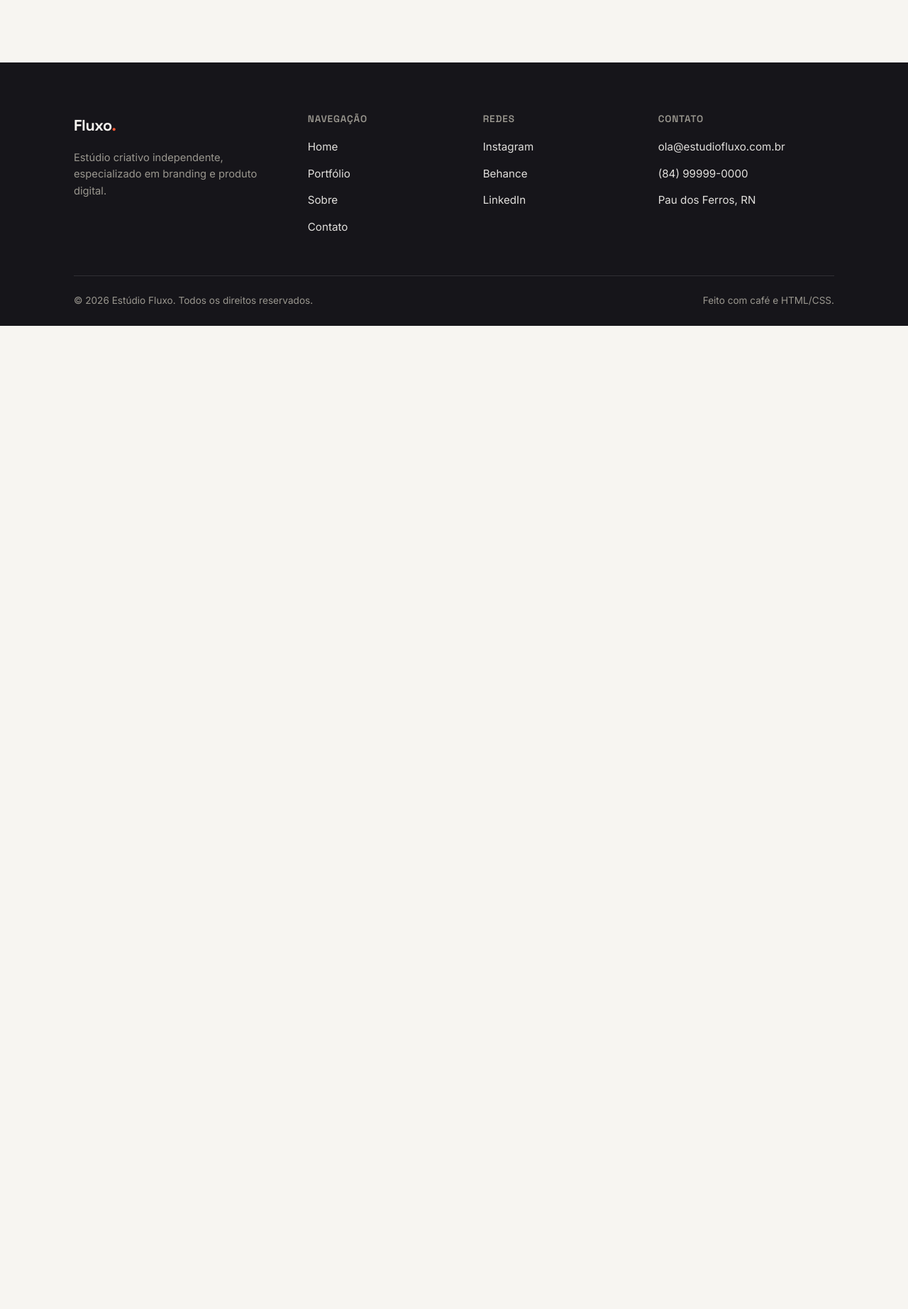
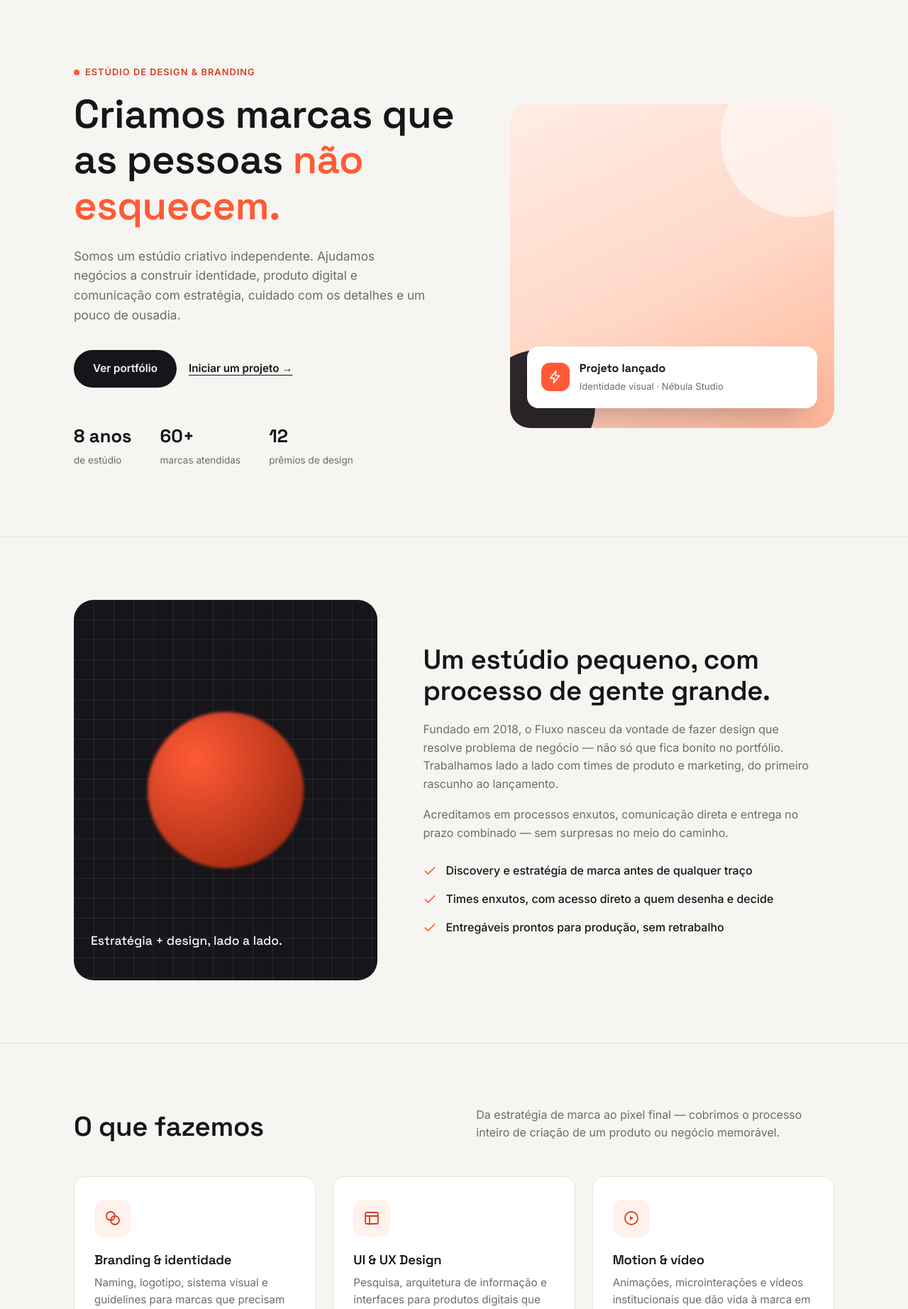
Before and after one commit to brendhabarbosa/atv-estudio-fluxo, a Django app: page / in a window 1280 px wide. Shown: the part 93-1937 px from the top of the page at 71% size. Before the commit the page ends 552 px from the top, so only its background shows below. Run offline with Django 5.2, Linux system fonts and the light colour scheme.

Commit message:
fix: correcao de erro de digitacao

```diff
--- a/estudio/templates/estudio/index.html
+++ b/estudio/templates/estudio/index.html
@@ -1,6 +1,6 @@
 {%extends "base.html" %}
 
-{%block context %}
+{%block content %}
 <section class="hero">
       <div class="container hero-inner">
         <div class="hero-text">
@@ -13,7 +13,7 @@
           </p>
 
           <div class="hero-actions">
-            <a class="btn btn-primary" href="portfolio.html">Ver portfólio</a>
+            <a class="btn btn-primary" href="{% url 'portfolio' %}">Ver portfólio</a>
             <a class="btn btn-ghost" href="#contato">Iniciar um projeto →</a>
           </div>
 
@@ -143,11 +143,11 @@
       <div class="container">
         <div class="section-head">
           <h2>Trabalhos em destaque</h2>
-          <a class="btn-ghost" href="portfolio.html">Ver todos os projetos →</a>
+          <a class="btn-ghost" href="{% url 'portfolio'%}">Ver todos os projetos →</a>
         </div>
 
         <div class="work-grid">
-          <a class="project-card" href="portfolio.html">
+          <a class="project-card" href="{% url 'portfolio'%}">
             <div class="project-cover cover-1"><span>NB</span></div>
             <div class="project-body">
               <span class="project-tag">Branding</span>
@@ -156,7 +156,7 @@
             </div>
           </a>
 
-          <a class="project-card" href="portfolio.html">
+          <a class="project-card" href="{% url 'portfolio'%}">
             <div class="project-cover cover-4"><span>OR</span></div>
             <div class="project-body">
               <span class="project-tag">Produto digital</span>
@@ -165,7 +165,7 @@
             </div>
           </a>
 
-          <a class="project-card" href="portfolio.html">
+          <a class="project-card" href="{% url 'portfolio'%}">
             <div class="project-cover cover-5"><span>RA</span></div>
             <div class="project-body">
               <span class="project-tag">Editorial</span>
@@ -185,7 +185,7 @@
             <p>Conte um pouco sobre o seu projeto — a gente responde em até 2 dias úteis com os próximos passos.</p>
             <div class="cta-actions">
               <a class="btn btn-on-dark" href="mailto:ola@estudiofluxo.com.br">Enviar um e-mail</a>
-              <a class="btn btn-outline" style="border-color:#f7f5f1;color:#f7f5f1" href="portfolio.html">Ver portfólio</a>
+              <a class="btn btn-outline" style="border-color:#f7f5f1;color:#f7f5f1" href="{% url 'portfolio'%}">Ver portfólio</a>
             </div>
           </div>
         </div>
--- a/mysite/settings.py
+++ b/mysite/settings.py
@@ -117,7 +117,7 @@ USE_TZ = True
 
 STATIC_URL = 'static/'
 
-
+STATICFILES_DIRS = [BASE_DIR / 'static']
 # Email
 # https://docs.djangoproject.com/en/6.1/topics/email/#topic-email-configuration
 
--- a/templates/base.html
+++ b/templates/base.html
@@ -1,3 +1,4 @@
+{% load static %}
 <!DOCTYPE html>
 <html lang="pt-br">
 <head>
@@ -11,7 +12,7 @@
     href="https://fonts.googleapis.com/css2?family=Inter:wght@400;500;600&family=Space+Grotesk:wght@500;600;700&display=swap"
     rel="stylesheet"
   />
-  <link rel="stylesheet" href="css/style.css" />
+  <link rel="stylesheet" href="{% static 'css/style.css' %}" />
 </head>
 <body>
   <header class="site-header">
```
Also changed, not shown: static/css/style.css (renamed from css/style.css).
